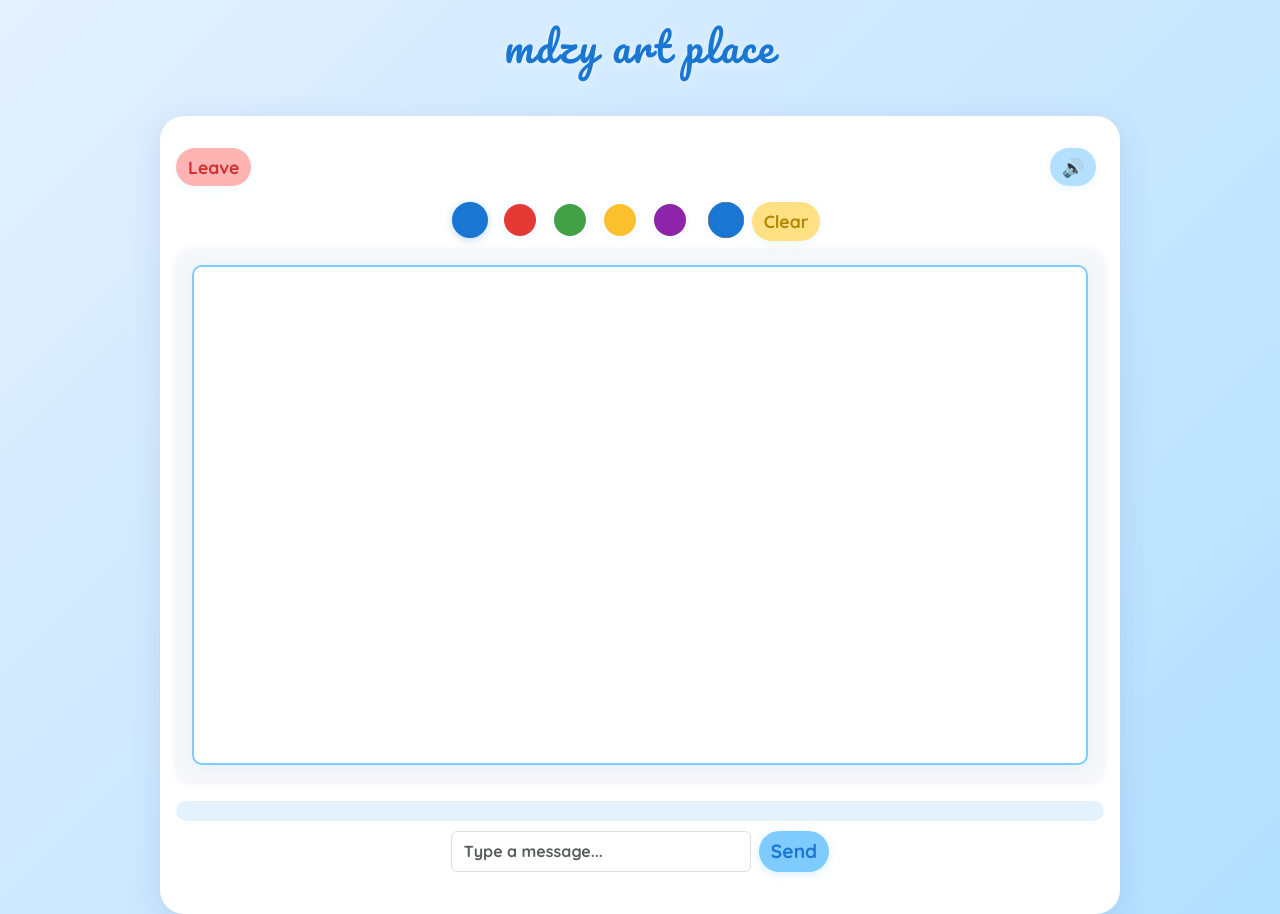
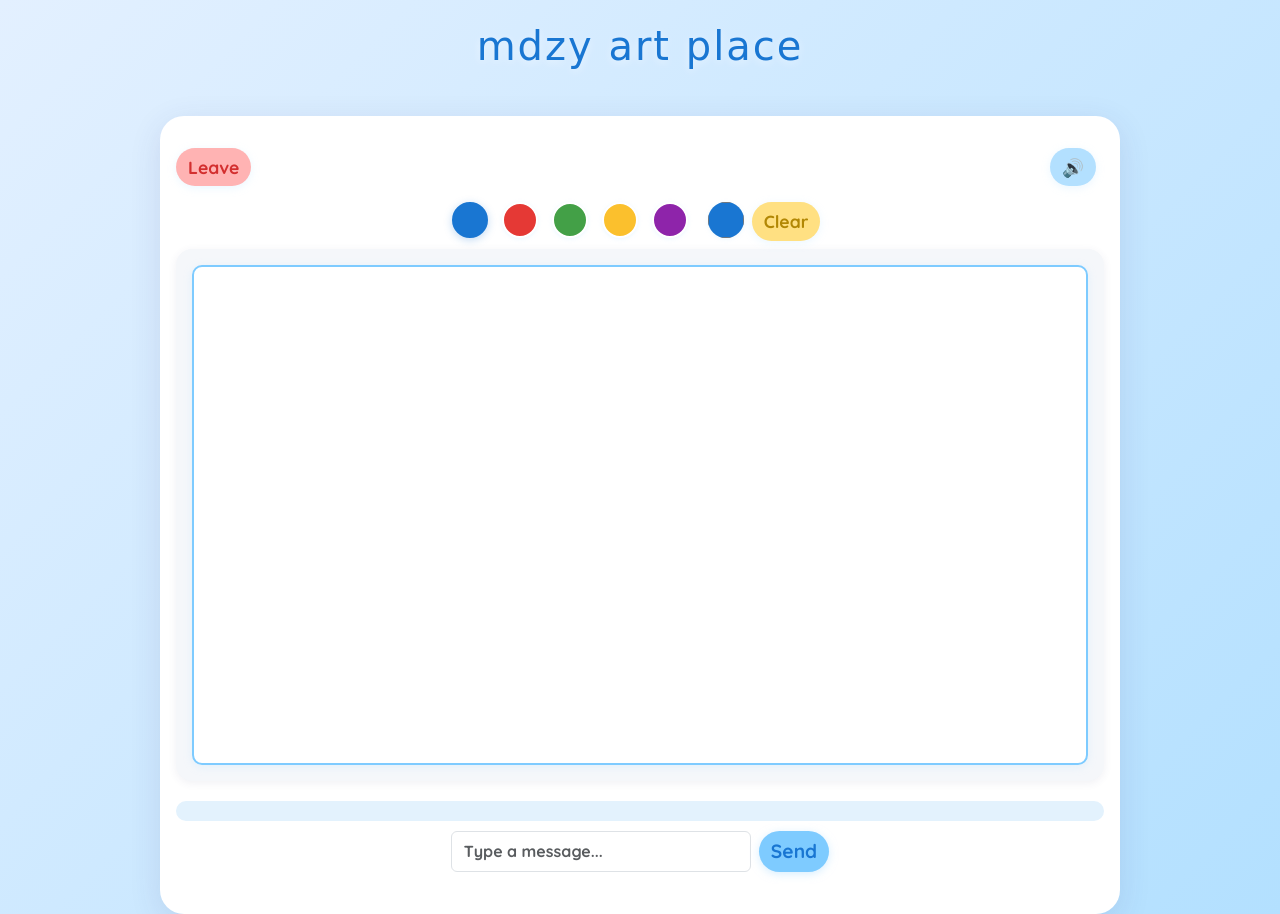
Before and after one commit to dogebunz/mdzyart, a website: page index.html in a window 1280 px wide. Drawn offline with nearby package versions, Linux system fonts and the light colour scheme; some packages are replaced by stand-ins of ours; no server answers; a script that the page names is missing.

Commit message:
Update index.html

```diff
--- a/index.html
+++ b/index.html
@@ -18,7 +18,7 @@
       min-height: 100vh;
     }
     .cute-app-title {
-      font-family: 'Pacifico', 'Quicksand', cursive, sans-serif;
+      font-family: 'Fredoka One', cursive;
       font-size: 2.5rem;
       color: #1976d2;
       letter-spacing: 2px;
```
